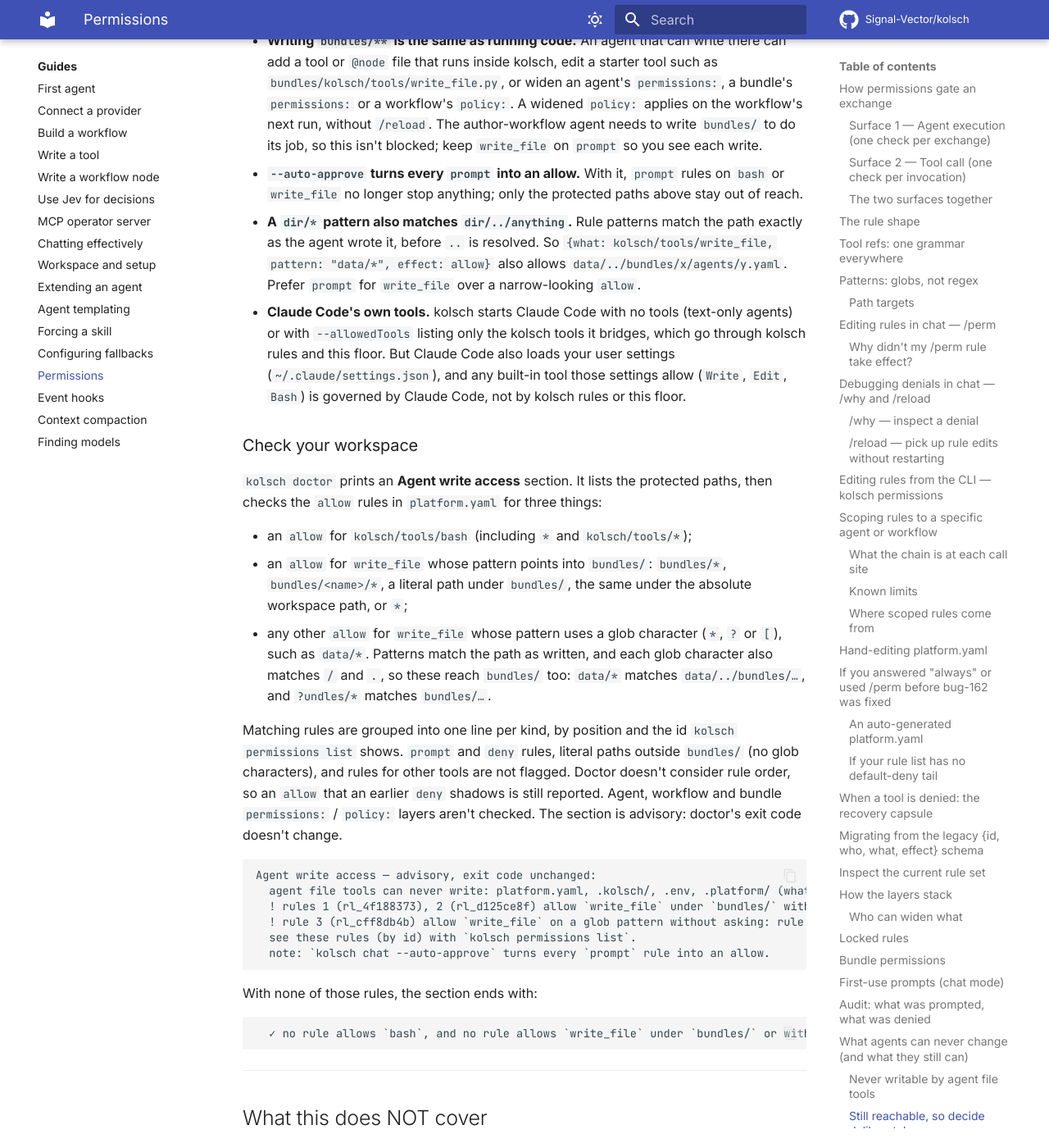
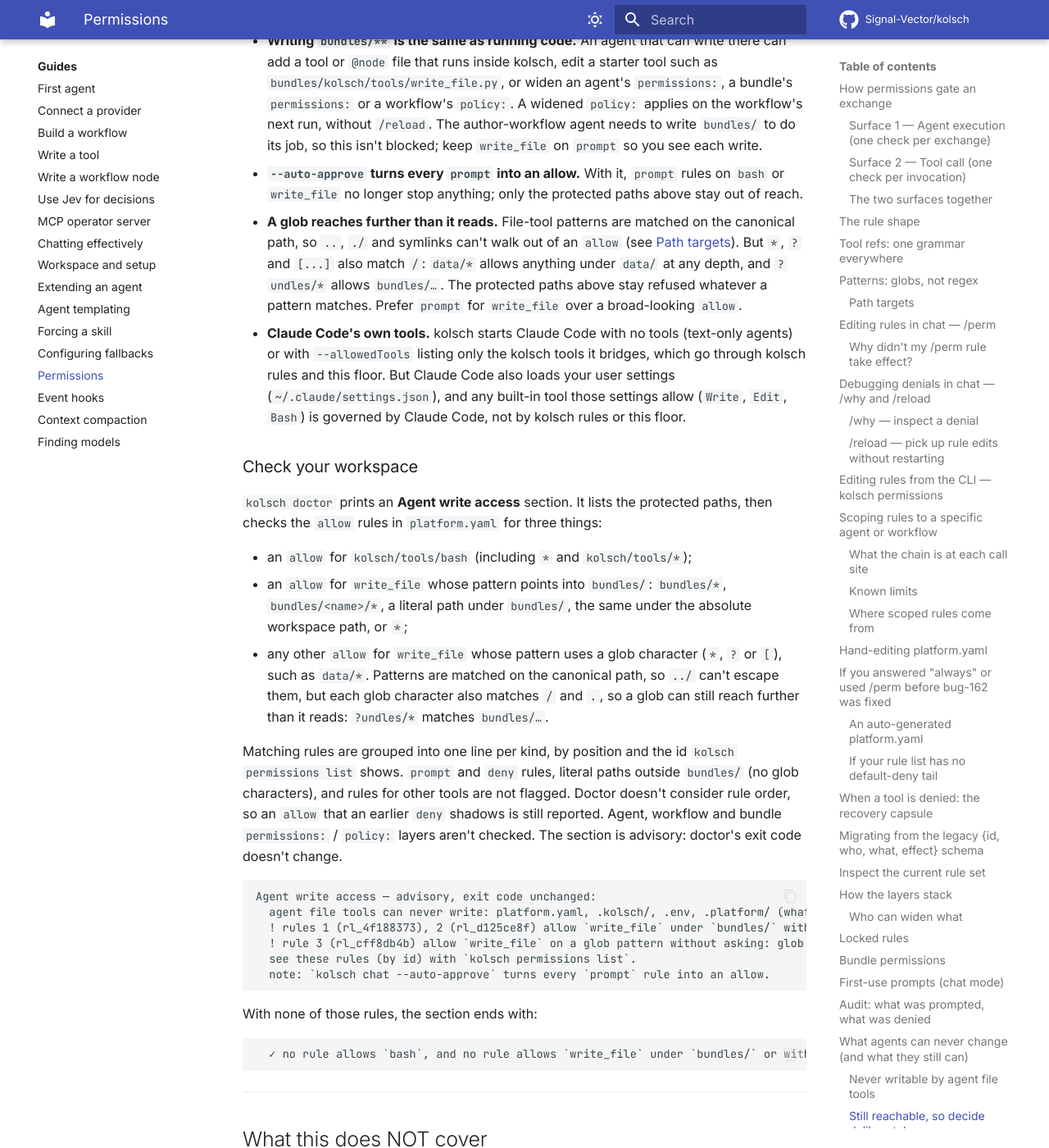
Before and after one commit to Signal-Vector/kolsch, an MkDocs documentation site: the page built from docs/how-to/permissions.md, in a window 1280 px wide and 1400 px high, scrolled down 25226 px. Shown: the whole window at 82% size. Built offline with MkDocs 1.6.1 and Material for MkDocs 9.7.7, drawn with Linux system fonts in a browser that asks for light colours; comment, search, counter and statistics services are not loaded.

Commit message:
docs(files): drop the pre-canonical-path claims about glob write rules
File-tool patterns are matched on the canonical path now, so '..' can't
walk out of an allow. The how-to and the kolsch doctor glob-write
advisory still said patterns match the path as written; they now say
the remaining risk is that glob characters also match '/'.

Co-Authored-By: Claude Opus 5.5 <noreply@anthropic.com>

````diff
--- a/docs/how-to/permissions.md
+++ b/docs/how-to/permissions.md
@@ -1260,11 +1260,13 @@ See [File Handling §4.8](../explanation/file-handling.md#48-the-protected-write
 - **`--auto-approve` turns every `prompt` into an allow.** With it,
   `prompt` rules on `bash` or `write_file` no longer stop anything; only
   the protected paths above stay out of reach.
-- **A `dir/*` pattern also matches `dir/../anything`.** Rule patterns
-  match the path exactly as the agent wrote it, before `..` is resolved.
-  So `{what: kolsch/tools/write_file, pattern: "data/*", effect: allow}`
-  also allows `data/../bundles/x/agents/y.yaml`. Prefer `prompt` for
-  `write_file` over a narrow-looking `allow`.
+- **A glob reaches further than it reads.** File-tool patterns are
+  matched on the canonical path, so `..`, `./` and symlinks can't walk
+  out of an `allow` (see [Path targets](#path-targets)). But `*`, `?`
+  and `[...]` also match `/`: `data/*` allows anything under `data/` at
+  any depth, and `?undles/*` allows `bundles/…`. The protected paths
+  above stay refused whatever a pattern matches. Prefer `prompt` for
+  `write_file` over a broad-looking `allow`.
 - **Claude Code's own tools.** kolsch starts Claude Code with no tools
   (text-only agents) or with `--allowedTools` listing only the kolsch
   tools it bridges, which go through kolsch rules and this floor. But
@@ -1284,10 +1286,10 @@ three things:
   `bundles/*`, `bundles/<name>/*`, a literal path under `bundles/`, the
   same under the absolute workspace path, or `*`;
 - any other `allow` for `write_file` whose pattern uses a glob
-  character (`*`, `?` or `[`), such as `data/*`. Patterns match the
-  path as written, and each glob character also matches `/` and `.`,
-  so these reach `bundles/` too: `data/*` matches
-  `data/../bundles/…`, and `?undles/*` matches `bundles/…`.
+  character (`*`, `?` or `[`), such as `data/*`. Patterns are matched
+  on the canonical path, so `../` can't escape them, but each glob
+  character also matches `/` and `.`, so a glob can still reach further
+  than it reads: `?undles/*` matches `bundles/…`.
 
 Matching rules are grouped into one line per kind, by position and the
 id `kolsch permissions list` shows. `prompt` and `deny` rules,
@@ -1301,7 +1303,7 @@ advisory: doctor's exit code doesn't change.
 Agent write access — advisory, exit code unchanged:
   agent file tools can never write: platform.yaml, .kolsch/, .env, .platform/ (whatever the rules allow)
   ! rules 1 (rl_4f188373), 2 (rl_d125ce8f) allow `write_file` under `bundles/` without asking: agents can change bundle code and permission YAML (equivalent to running code).
-  ! rule 3 (rl_cff8db4b) allow `write_file` on a glob pattern without asking: rule patterns match the path as the agent wrote it, and `*`, `?` and `[...]` also match `/` and `.`, so these rules can reach `bundles/` too (for example through `../`) until authz patterns are matched against normalized paths.
+  ! rule 3 (rl_cff8db4b) allow `write_file` on a glob pattern without asking: glob characters `*`, `?` and `[...]` also match `/` and `.`, so these rules can reach further than they read (for example `?undles/*` matches `bundles/…`); patterns are matched on the canonical path, so `../` can't escape them.
   see these rules (by id) with `kolsch permissions list`.
   note: `kolsch chat --auto-approve` turns every `prompt` rule into an allow.
 ```
````
Also changed, not shown: 1 other file.
